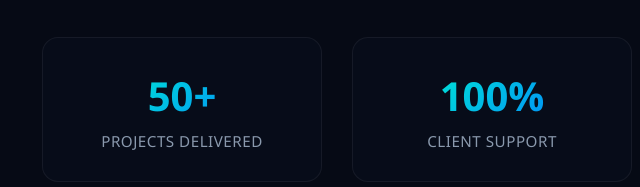
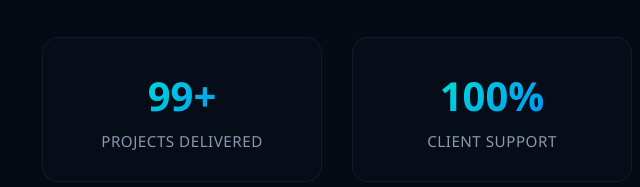
Before and after one commit to gahonsh-blip/gahonsh-blip.github.io, a plain HTML site: page portfolio.html in a window 1280 px wide. Shown: the part 2373-2560 px from the top of the page, 148-788 px from the left. Drawn offline with Linux system fonts and the light colour scheme.

Commit message:
Update project delivery count in portfolio section

```diff
--- a/portfolio.html
+++ b/portfolio.html
@@ -848,7 +848,7 @@
         <h2>Why Clients Choose Us</h2>
         <div class="trust-grid">
             <div>
-                <h3>50+</h3>
+                <h3>99+</h3>
                 <p>Projects Delivered</p>
             </div>
             <div>
```
